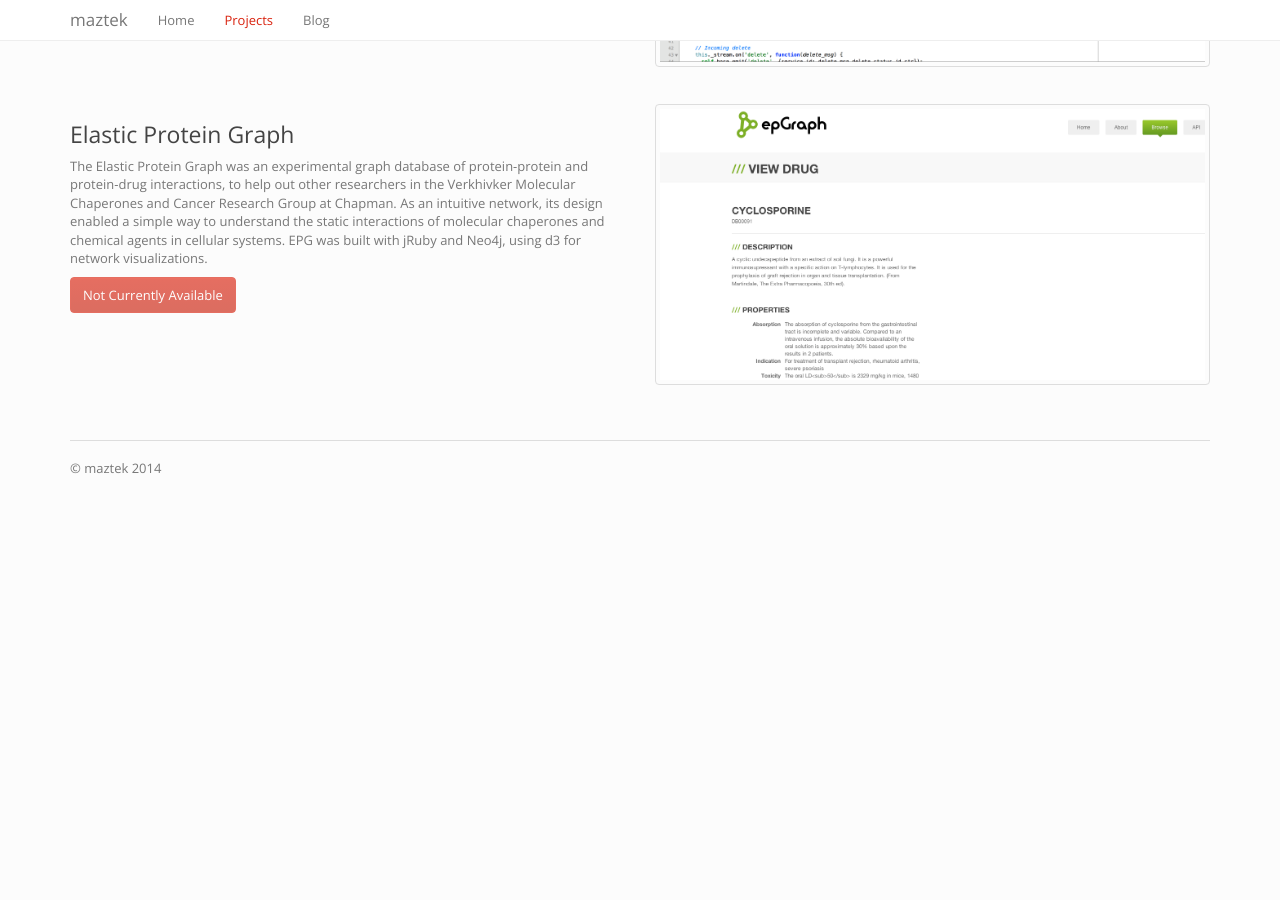
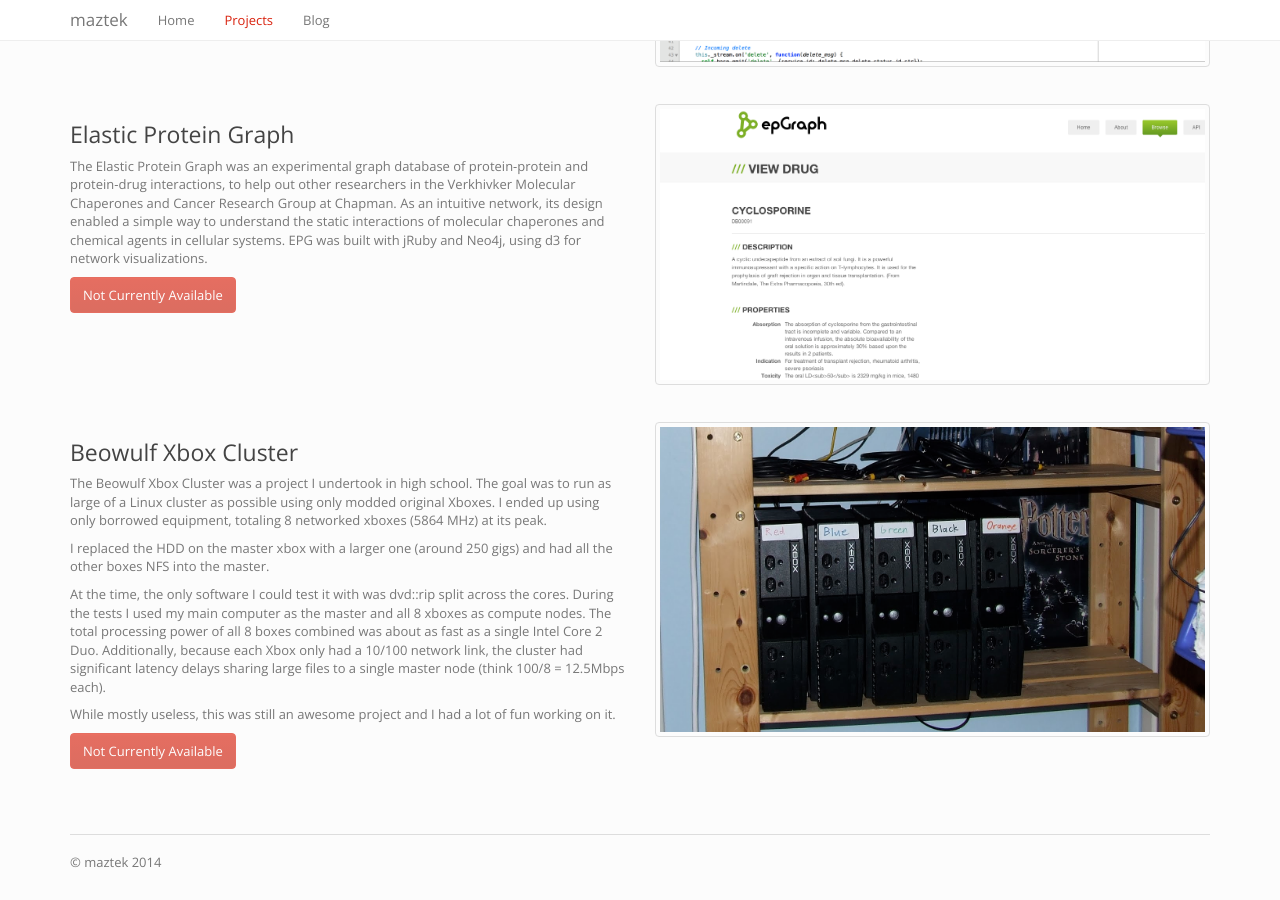
Before and after one commit to mileszim/maztek, a Jekyll site: the page built from projects.html, in a window 1280 px wide and 900 px high, scrolled down 2499 px. Built offline with Jekyll 4.4.1, drawn with Linux system fonts in a browser that asks for light colours; before the commit the page ends 3005 px from its top, so only the background shows below that.

Commit message:
Added beowulf cluster

```diff
--- a/_data/projects.yml
+++ b/_data/projects.yml
@@ -42,3 +42,14 @@
 - name: Elastic Protein Graph
   img:  epgraph.png
   desc: "The Elastic Protein Graph was an experimental graph database of protein-protein and protein-drug interactions, to help out other researchers in the Verkhivker Molecular Chaperones and Cancer Research Group at Chapman. As an intuitive network, its design enabled a simple way to understand the static interactions of molecular chaperones and chemical agents in cellular systems. EPG was built with jRuby and Neo4j, using d3 for network visualizations."
+
+- name: Beowulf Xbox Cluster
+  img:  xboxcluster_rack.jpg
+  desc: |
+    The Beowulf Xbox Cluster was a project I undertook in high school. The goal was to run as large of a Linux cluster as possible using only modded original Xboxes. I ended up using only borrowed equipment, totaling 8 networked xboxes (5864 MHz) at its peak.
+
+    I replaced the HDD on the master xbox with a larger one (around 250 gigs) and had all the other boxes NFS into the master.
+
+    At the time, the only software I could test it with was dvd::rip split across the cores. During the tests I used my main computer as the master and all 8 xboxes as compute nodes. The total processing power of all 8 boxes combined was about as fast as a single Intel Core 2 Duo. Additionally, because each Xbox only had a 10/100 network link, the cluster had significant latency delays sharing large files to a single master node (think 100/8 = 12.5Mbps each).
+
+    While mostly useless, this was still an awesome project and I had a lot of fun working on it.
--- a/projects.html
+++ b/projects.html
@@ -6,6 +6,7 @@ title:  Projects
 {% for project in site.data.projects %}
 <div class="row">
   <div class="col-lg-6">
+    <a name="{{ project.name | slugify }}"></a>
     <h3>{{ project.name }}</h3>
     {{ project.desc | markdownify }}
     {% if project.url %}
```
Also changed, not shown: assets/img/projects/xboxcluster_rack.jpg (added), assets/img/projects/xboxcluster_top.jpg (added).
